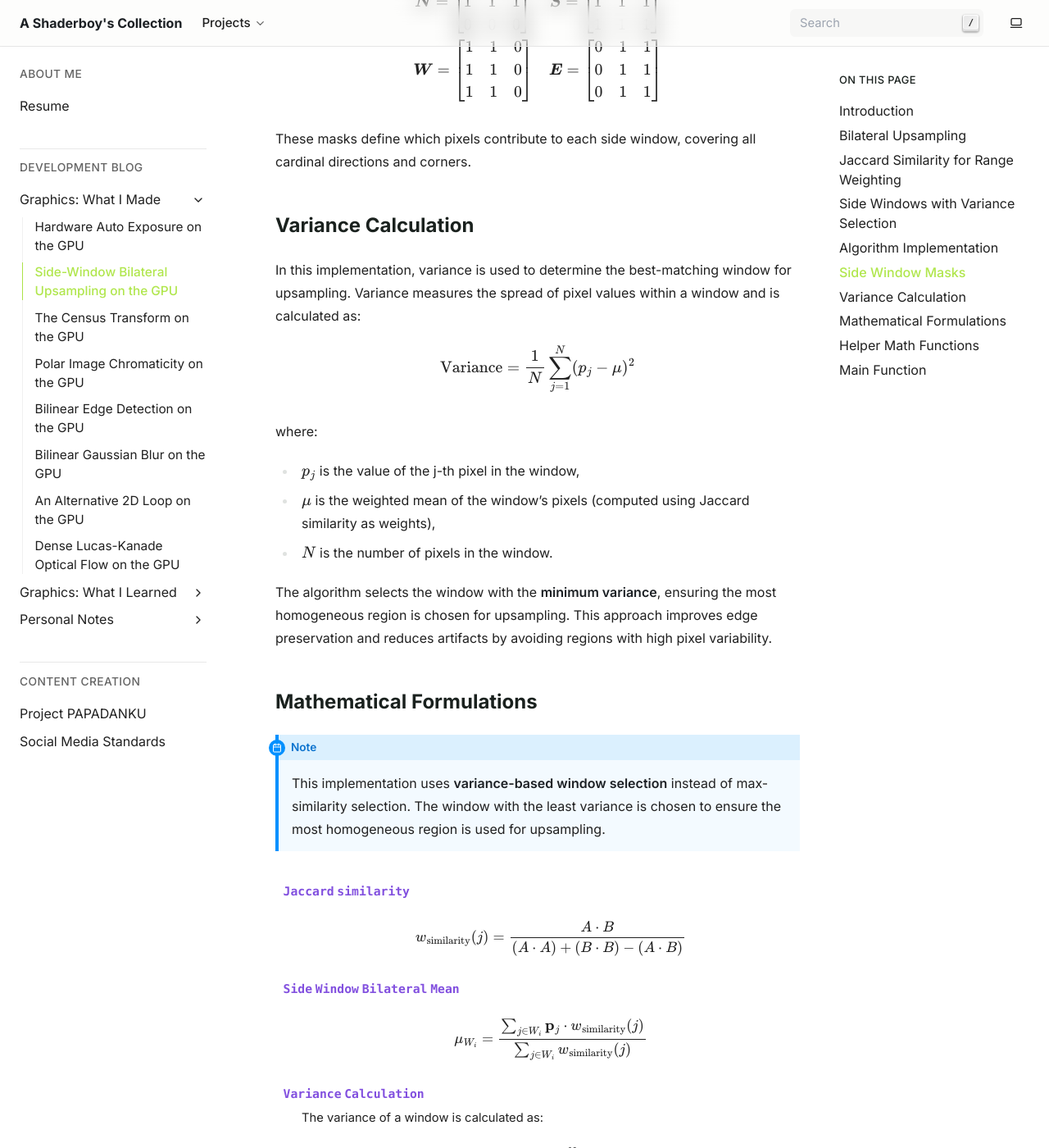
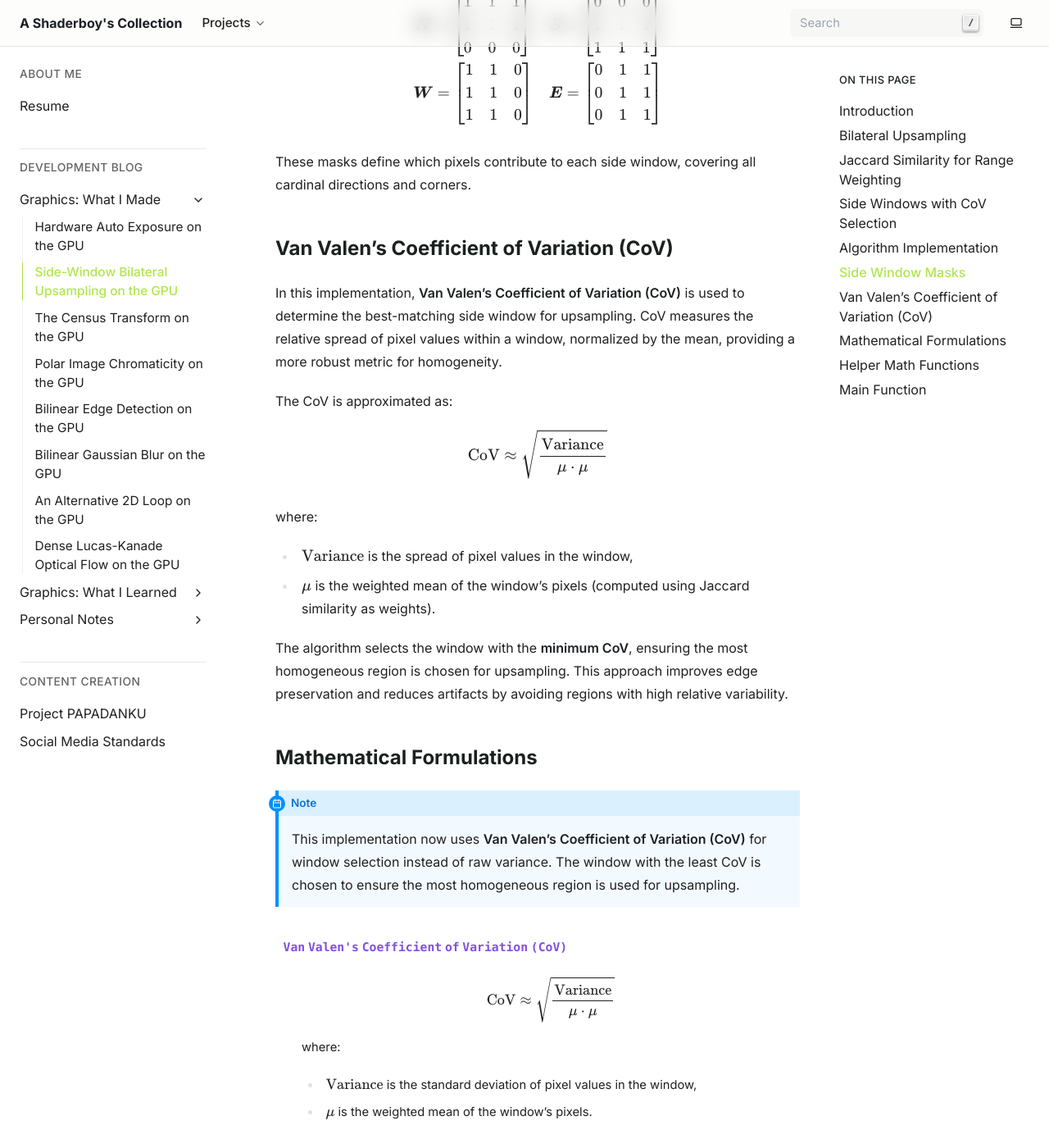
Before and after one commit to papadanku/papadanku.github.io, a Sphinx documentation site: the page built from doc/blog/made/bilateral.rst, in a window 1280 px wide and 1400 px high, scrolled down 3372 px. Shown: the whole window at 82% size. Built offline with Sphinx 7.4.7, drawn with Linux system fonts in a browser that asks for light colours; some of the changed text lies outside the part shown.

Commit message:
Update bilateral filter.

```diff
--- a/doc/blog/made/bilateral.rst
+++ b/doc/blog/made/bilateral.rst
@@ -55,22 +55,22 @@ The helper function :code:`GetSimilarityJaccard_Fast()` implements this with pro
       1.0 & \text{otherwise}
    \end{cases}
 
-Side Windows with Variance Selection
-------------------------------------
+Side Windows with CoV Selection
+-------------------------------
 
-Conventional bilateral filters use a single centered window, which captures pixels from both sides of edges, causing blurring. This implementation instead uses **eight shifted side windows** covering all cardinal directions and corners to select the window with the least variance, ensuring better alignment with local structure.
+Conventional bilateral filters use a single centered window, which captures pixels from both sides of edges, causing blurring. This implementation instead uses **eight shifted side windows** covering all cardinal directions and corners to select the window with the least **Van Valen's Coefficient of Variation (CoV)**, ensuring better alignment with local structure.
 
 For each side window :math:`W_i` (where :math:`i \in \{1, 2, ..., 8\}`), the algorithm:
 
 #. Computes a weighted mean using Jaccard similarities as weights
-#. Calculates the variance of the window's pixel contributions
-#. Selects the window with the **minimum variance**
+#. Calculates the **Coefficient of Variation (CoV)** of the window's pixel contributions
+#. Selects the window with the **minimum CoV**
 
-This variance-based selection approach:
+This CoV-based selection approach:
 
-* **Preserves edges** by selecting the window with the least variance
-* **Reduces artifacts** by avoiding regions with high pixel variability
-* **Improves robustness** by focusing on homogeneous regions
+* **Preserves edges** by selecting the window with the least relative variability
+* **Reduces artifacts** by avoiding regions with high relative pixel variability
+* **Improves robustness** by focusing on proportionally homogeneous regions
 
 Algorithm Implementation
 ------------------------
@@ -80,8 +80,8 @@ The implementation follows these steps:
 #. **Shared Data Gathering**: Collect a 3x3 neighborhood with 2x pixel footprint
 #. **Jaccard Similarity**: Compute similarity between each sample and guide reference
 #. **Side Window Precomputation**: Compute means for 8 side windows
-#. **Variance-Based Selection**: For each window, compute weighted mean using Jaccard similarities and calculate variance. Select the window with the minimum variance
-#. **Return**: The mean from the window with the least variance
+#. **CoV-Based Selection**: For each window, compute weighted mean using Jaccard similarities and calculate **Van Valen's Coefficient of Variation (CoV)**. Select the window with the minimum CoV
+#. **Return**: The mean from the window with the least CoV
 
 Side Window Masks
 -----------------
@@ -108,29 +108,41 @@ The implementation uses eight side window masks with the following patterns:
 
 These masks define which pixels contribute to each side window, covering all cardinal directions and corners.
 
-Variance Calculation
---------------------
+Van Valen's Coefficient of Variation (CoV)
+------------------------------------------
 
-In this implementation, variance is used to determine the best-matching window for upsampling. Variance measures the spread of pixel values within a window and is calculated as:
+In this implementation, **Van Valen's Coefficient of Variation (CoV)** is used to determine the best-matching side window for upsampling. CoV measures the relative spread of pixel values within a window, normalized by the mean, providing a more robust metric for homogeneity.
+
+The CoV is approximated as:
 
 .. math::
 
-   \text{Variance} = \frac{1}{N} \sum_{j=1}^{N} (p_j - \mu)^2
+   \text{CoV} \approx \sqrt{\frac{\text{Variance}}{\mu \cdot \mu}}
 
 where:
 
-* :math:`p_j` is the value of the j-th pixel in the window,
-* :math:`\mu` is the weighted mean of the window's pixels (computed using Jaccard similarity as weights),
-* :math:`N` is the number of pixels in the window.
+* :math:`\text{Variance}` is the spread of pixel values in the window,
+* :math:`\mu` is the weighted mean of the window's pixels (computed using Jaccard similarity as weights).
 
-The algorithm selects the window with the **minimum variance**, ensuring the most homogeneous region is chosen for upsampling. This approach improves edge preservation and reduces artifacts by avoiding regions with high pixel variability.
+The algorithm selects the window with the **minimum CoV**, ensuring the most homogeneous region is chosen for upsampling. This approach improves edge preservation and reduces artifacts by avoiding regions with high relative variability.
 
 Mathematical Formulations
 -------------------------
 
 .. note::
 
-   This implementation uses **variance-based window selection** instead of max-similarity selection. The window with the least variance is chosen to ensure the most homogeneous region is used for upsampling.
+   This implementation now uses **Van Valen's Coefficient of Variation (CoV)** for window selection instead of raw variance. The window with the least CoV is chosen to ensure the most homogeneous region is used for upsampling.
+
+.. describe:: Van Valen's Coefficient of Variation (CoV)
+
+   .. math::
+
+      \text{CoV} \approx \sqrt{\frac{\text{Variance}}{\mu \cdot \mu}}
+
+   where:
+
+   * :math:`\text{Variance}` is the standard deviation of pixel values in the window,
+   * :math:`\mu` is the weighted mean of the window's pixels.
 
 .. describe:: Jaccard similarity
 
@@ -144,27 +156,15 @@ Mathematical Formulations
 
       \mu_{W_i} = \frac{\sum_{j \in W_i} \mathbf{p}_j \cdot w_{\mathrm{similarity}}(j)}{\sum_{j \in W_i} w_{\mathrm{similarity}}(j)}
 
-.. describe:: Variance Calculation
+.. describe:: Window Selection (CoV-Based)
 
-   The variance of a window is calculated as:
+   The algorithm selects the window with the **minimum CoV** to ensure the most homogeneous region is chosen for upsampling:
 
    .. math::
 
-      \text{Variance} = \frac{1}{N} \sum_{j=1}^{N} (p_j - \mu)^2
+      \mu_{\mathrm{final}} = \mu_{W_i} \quad \text{where} \quad i = \arg\min(\text{CoV}(W_i))
 
-   where:
-
-   * :math:`p_j` is the value of the j-th pixel in the window,
-   * :math:`\mu` is the weighted mean of the window's pixels (computed using Jaccard similarity as weights),
-   * :math:`N` is the number of pixels in the window.
-
-.. describe:: Window Selection
-
-   The algorithm selects the window with the **minimum variance** to ensure the most homogeneous region is chosen for upsampling. This approach improves edge preservation and reduces artifacts by avoiding regions with high pixel variability.
-
-   .. math::
-
-      \mu_{\mathrm{final}} = \mu_{W_i} \quad \text{where} \quad i = \arg\min(\mathrm{Variance}(W_i))
+   This approach improves edge preservation and reduces artifacts by focusing on regions where pixel values are proportionally consistent.
 
 Helper Math Functions
 ---------------------
@@ -214,6 +214,15 @@ The implementation includes several helper functions for data conversion and sim
       S = (D == 0.0) ? 1.0 : S;
 
       return S;
+   }
+
+   float GetCoefficientVariation_VV(float2 Mean, float2 Trace)
+   {
+      float N = Trace.x + Trace.y;
+      float D = dot(Mean, Mean);
+      float VV = (abs(N) > 0.0) ? rsqrt(D / N) : 0.0;
+
+      return VV;
    }
 
 Main Function
```
Also changed, not shown: other parts of doc/blog/made/bilateral.rst (+1 -1 lines).
